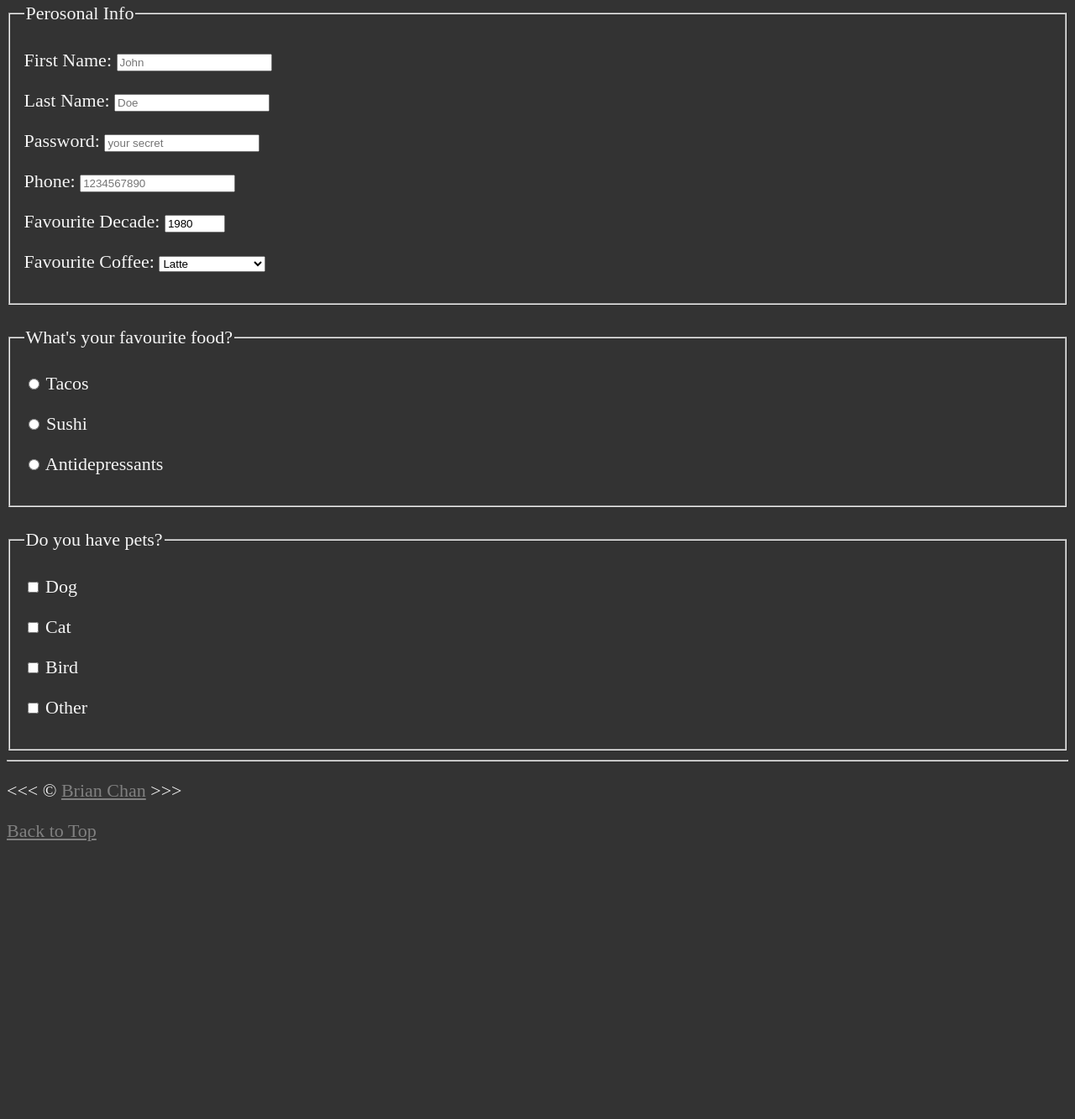
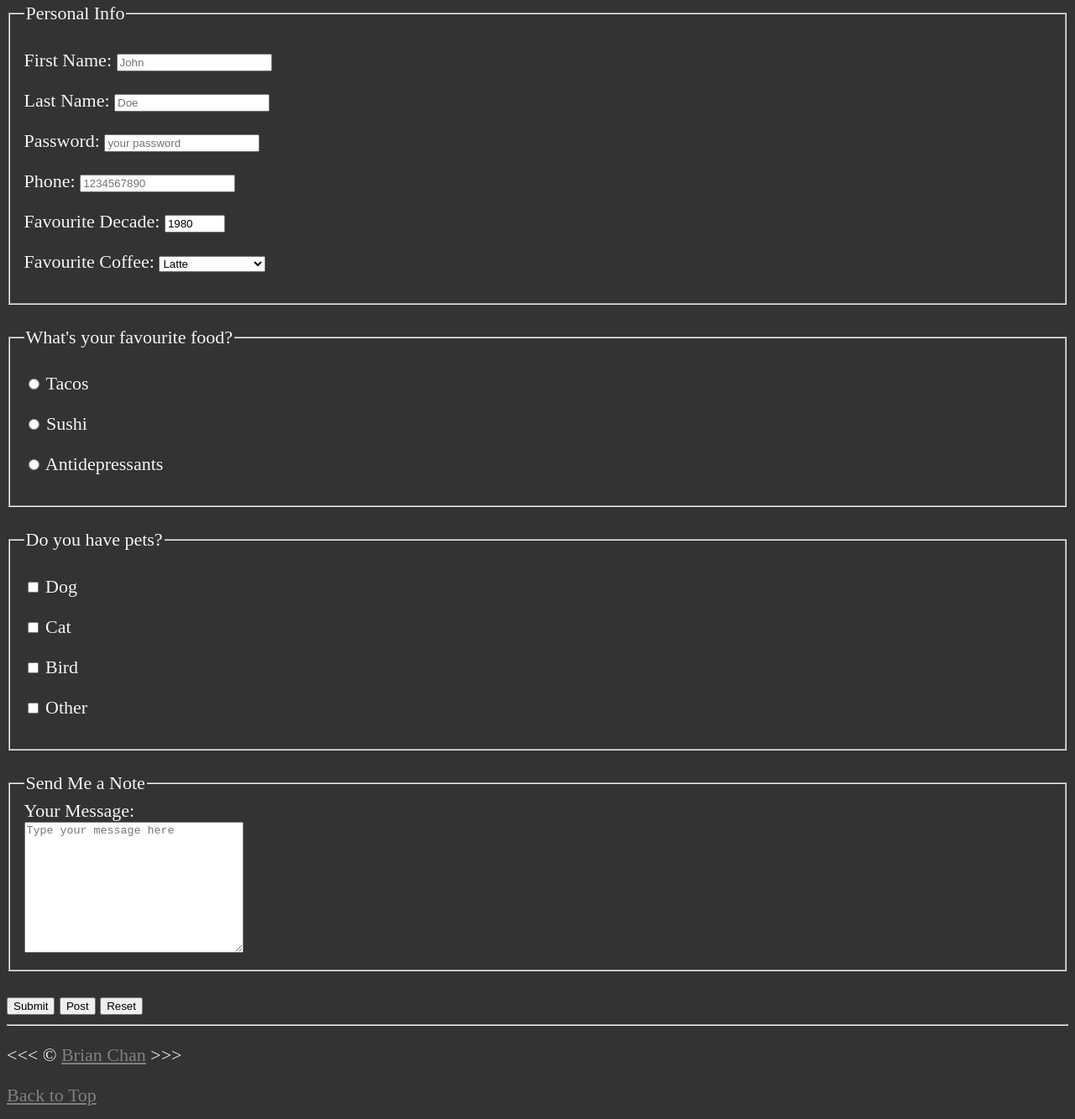
Before and after one commit to BrianCh16/html-project, a plain HTML site: page index.html in a window 1280 px wide. Shown: the part 3007-4340 px from the top of the page at 84% size. Before the commit the page ends 4032 px from the top, so only its background shows below. Drawn offline with Linux system fonts and the light colour scheme.

Commit message:
finished forms, created a text area inputm and also a get and post method request and a reset forms button

```diff
--- a/index.html
+++ b/index.html
@@ -192,7 +192,7 @@
 
             <form action="https://httpbin.org/get" method="get">
                 <fieldset>
-                    <legend>Perosonal Info</legend>
+                    <legend>Personal Info</legend>
                     <p>
                         <label for="firstName">First Name:</label>
                         <input type="text" name="firstName" id="firstName" placeholder="John" autocomplete="on"
@@ -204,7 +204,7 @@
                     </p>
                     <p>
                         <label for="password">Password:</label>
-                        <input type="password" name="password" id="password" placeholder="your secret" required>
+                        <input type="password" name="password" id="password" placeholder="your password" required>
                     </p>
                     <p>
                         <label for="phone">Phone:</label>
@@ -280,6 +280,17 @@
                         <label for="otherPet">Other</label>
                     </p>
                 </fieldset>
+                <br>
+                <fieldset>
+                    <legend>Send Me a Note</legend>
+                    <label for="message">Your Message:</label>
+                    <br>
+                    <textarea name="message" id="message" cols="30" rows="10" placeholder="Type your message here"></textarea>
+                </fieldset>
+                <br>
+                <button type="submit">Submit</button>
+                <button type="submit" formaction="https://httpbin.org/post" formmethod="post">Post</button>
+                <button type="reset">Reset</button>
             </form>
         </article>
     </main>
```
